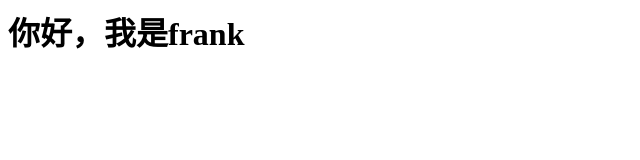
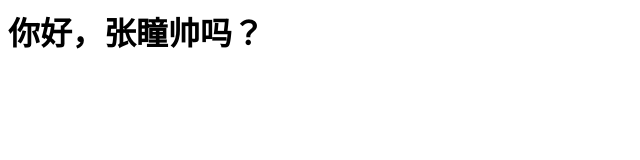
Before and after one commit to FairCL/re01_one, a plain HTML site: page index.html in a window 1280 px wide. Shown: the whole page, without its empty margins (0-640 px from the left). Drawn offline with Linux system fonts and the light colour scheme.

Commit message:
Update index.html
hi

```diff
--- a/index.html
+++ b/index.html
@@ -1 +1 @@
-<h1>你好，我是frank</h1>
+<h1>你好，张瞳帅吗？</h1>
```
